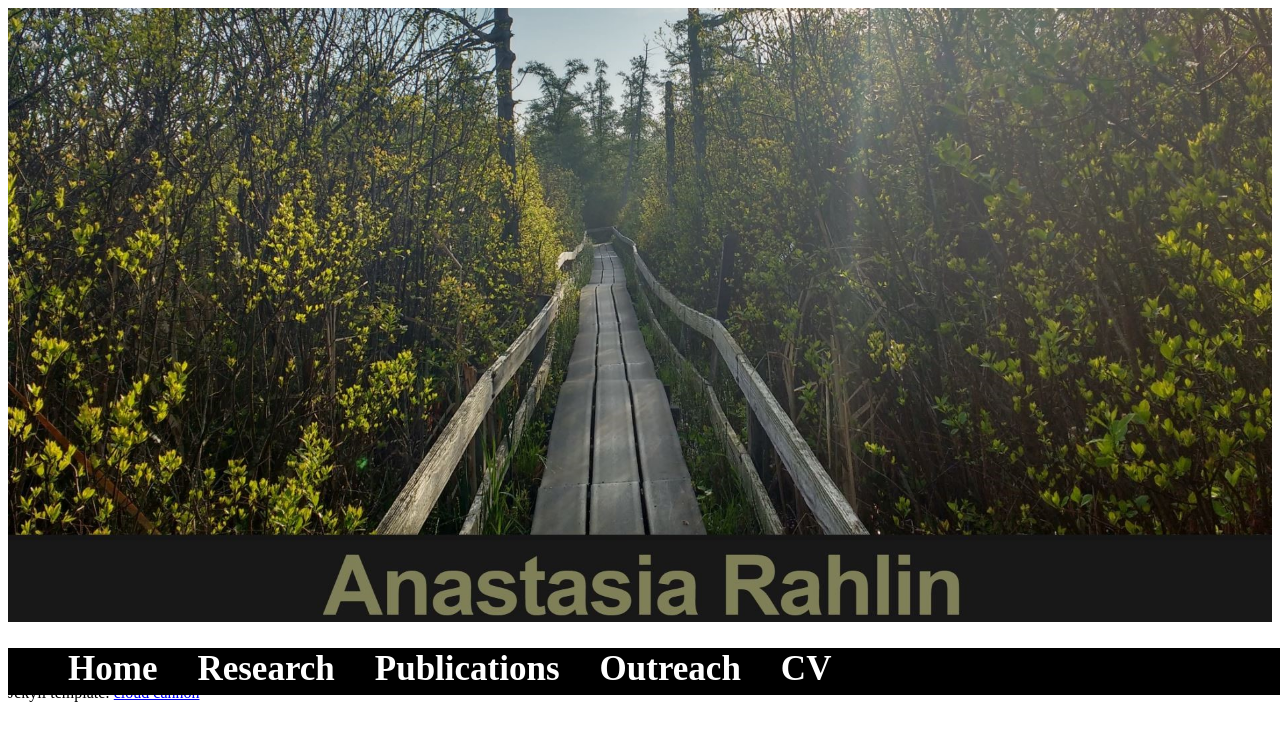
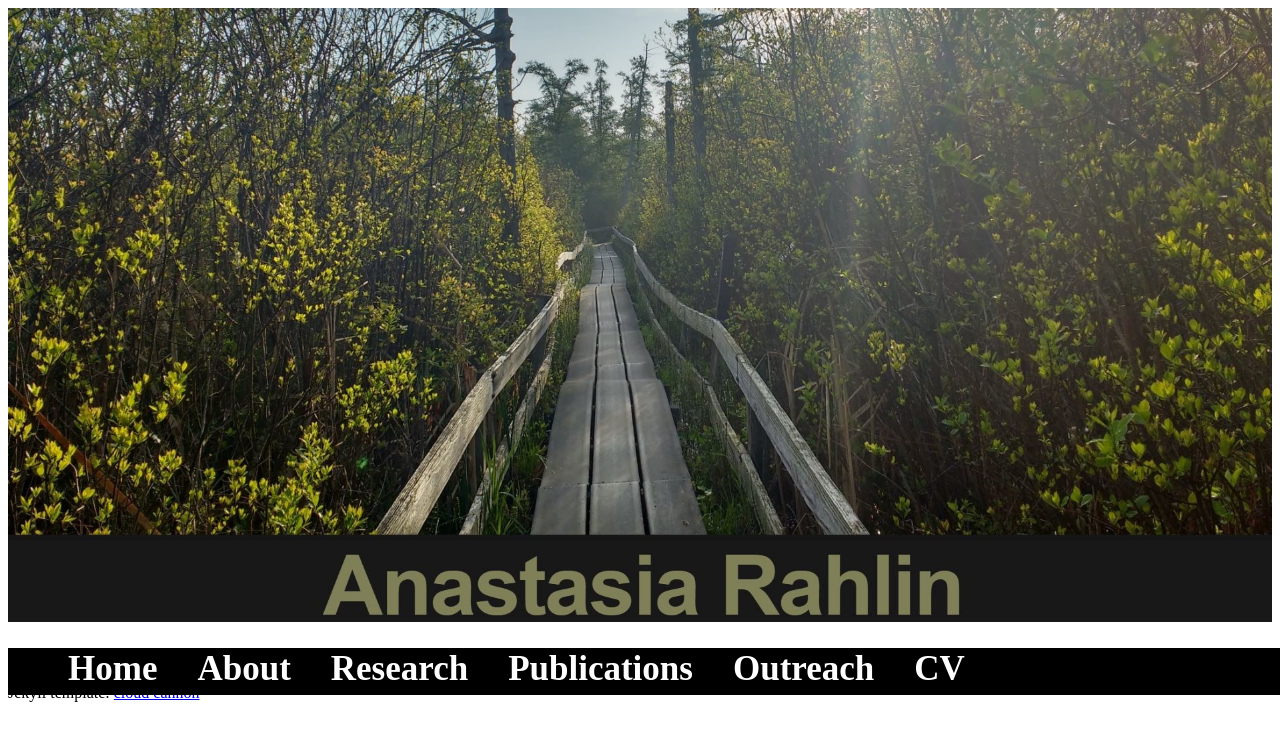
Before and after one commit to anarahlin/anarahlin.github.io, a Jekyll site: the page built from zz_old_index.html, in a window 1280 px wide. Shown: the top 741 px of the page. Built offline with Jekyll 4.4.1, drawn with Linux system fonts in a browser that asks for light colours; nearby versions of some CDN libraries; comment, search, counter and statistics services are not loaded.

Commit message:
Update nav.html

```diff
--- a/_includes/nav.html
+++ b/_includes/nav.html
@@ -178,6 +178,7 @@ h8{
 <!--Toggle between adding and removing the "responsive" class to topnav when the user clicks on the icon; id = myTopnav lets the links come down -->
 <div class="topnav" id="myTopnav">
 	<a href="/index.html"><h8>Home</h8></a>
+        <a href="/about.html"><h8>About</h8></a>
 	<a href="/research.html"><h8>Research</h8></a>
 	<a href="/publications.html"><h8>Publications</h8></a>
 	<a href="/outreach.html"><h8>Outreach</h8></a>
```
